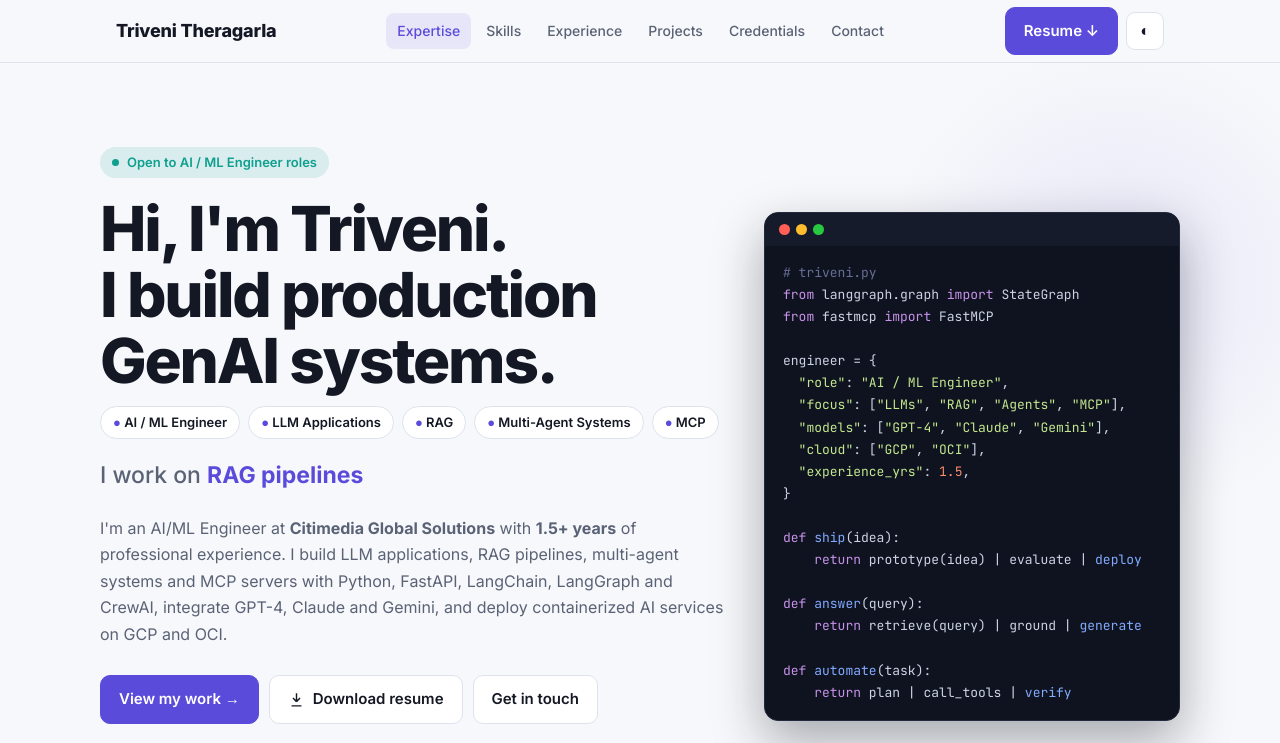
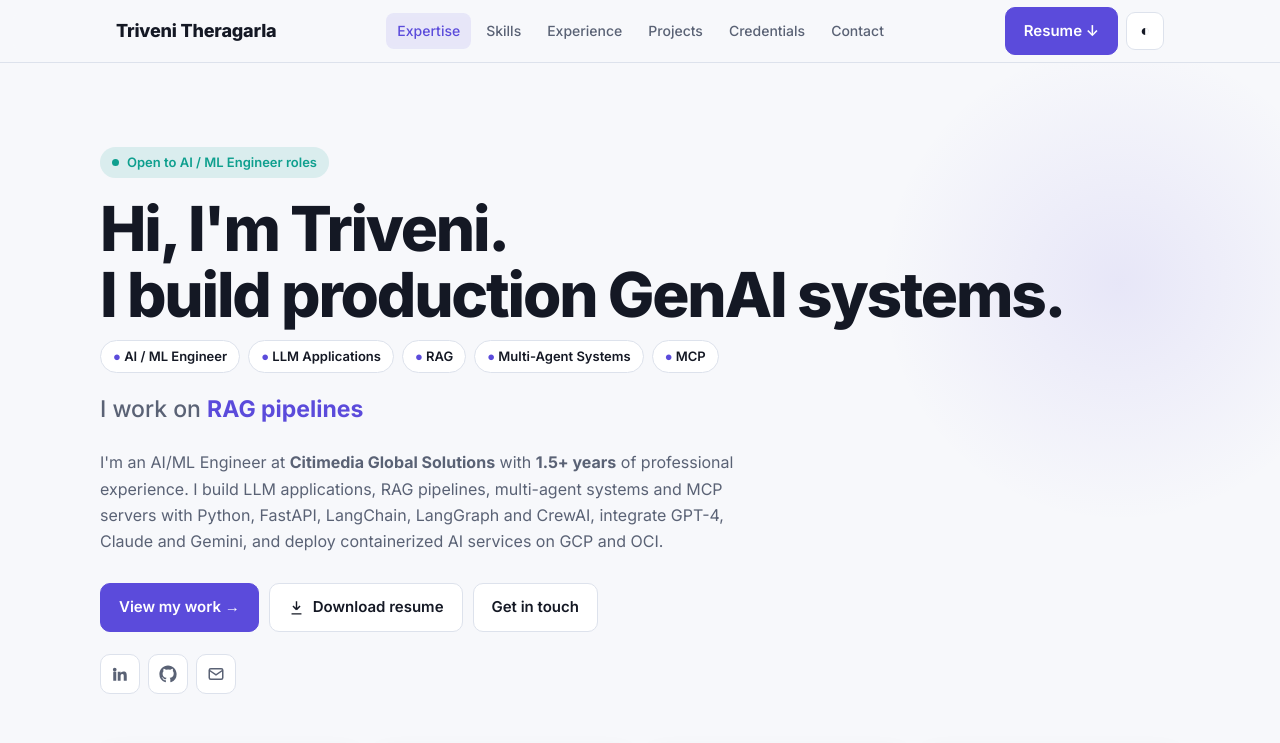
Before and after one commit to TheragarlaTriveni1923/TheragarlaTriveni1923.github.io, a plain HTML site: page index.html in a window 1280 px wide. Shown: the top 743 px of the page. Drawn offline with Linux system fonts and the light colour scheme.

Commit message:
Remove code snippet box from hero section
Co-Authored-By: Claude Opus 5.5 <noreply@anthropic.com>

```diff
--- a/index.html
+++ b/index.html
@@ -88,7 +88,7 @@ nav a.active{color:var(--accent);background:var(--accent-soft)}
 /* hero */
 .hero{padding:84px 0 56px;position:relative}
 .hero:before{content:"";position:absolute;inset:-40px -200px auto auto;width:520px;height:520px;background:radial-gradient(circle,var(--accent-soft),transparent 65%);z-index:-1;pointer-events:none}
-.hero-grid{display:grid;grid-template-columns:1.5fr 1fr;gap:40px;align-items:center}
+.hero-grid{display:grid;grid-template-columns:1fr;gap:40px;align-items:center}
 @media (max-width:860px){.hero-grid{grid-template-columns:1fr}}
 .eyebrow{display:inline-flex;align-items:center;gap:8px;font-size:13px;color:var(--accent-2);background:color-mix(in srgb,var(--accent-2) 12%,transparent);padding:5px 12px;border-radius:999px;font-weight:600}
 .dot{width:7px;height:7px;border-radius:50%;background:var(--accent-2);box-shadow:0 0 0 0 var(--accent-2);animation:pulse 2s infinite}
@@ -287,30 +287,6 @@ footer .wrap{display:flex;justify-content:space-between;gap:12px;flex-wrap:wrap}
           <a href="https://github.com/TheragarlaTriveni1923" target="_blank" rel="noopener" aria-label="GitHub"><svg viewBox="0 0 24 24" fill="currentColor"><path d="M12 .5C5.7.5.5 5.7.5 12a11.5 11.5 0 007.9 10.9c.6.1.8-.3.8-.6v-2c-3.2.7-3.9-1.5-3.9-1.5-.5-1.3-1.3-1.7-1.3-1.7-1-.7.1-.7.1-.7 1.2.1 1.8 1.2 1.8 1.2 1 1.8 2.8 1.3 3.5 1 .1-.8.4-1.3.7-1.6-2.6-.3-5.3-1.3-5.3-5.7 0-1.3.5-2.3 1.2-3.1-.1-.3-.5-1.5.1-3.1 0 0 1-.3 3.2 1.2a11 11 0 015.8 0C17.3 4.7 18.3 5 18.3 5c.6 1.6.2 2.8.1 3.1.8.8 1.2 1.8 1.2 3.1 0 4.4-2.7 5.4-5.3 5.7.4.4.8 1.1.8 2.2v3.2c0 .3.2.7.8.6A11.5 11.5 0 0023.5 12C23.5 5.7 18.3.5 12 .5z"/></svg></a>
           <a href="mailto:trivenitheragarla0219@gmail.com" aria-label="Email"><svg viewBox="0 0 24 24" fill="none" stroke="currentColor" stroke-width="2"><rect x="3" y="5" width="18" height="14" rx="2"/><path d="M3 7l9 6 9-6"/></svg></a>
         </div>
-      </div>
-      <div class="term" aria-hidden="true">
-        <div class="term-bar"><i></i><i></i><i></i></div>
-<pre><span class="k5"># triveni.py</span>
-<span class="k1">from</span> langgraph.graph <span class="k1">import</span> StateGraph
-<span class="k1">from</span> fastmcp <span class="k1">import</span> FastMCP
-
-engineer = {
-  <span class="k3">"role"</span>: <span class="k3">"AI / ML Engineer"</span>,
-  <span class="k3">"focus"</span>: [<span class="k3">"LLMs"</span>, <span class="k3">"RAG"</span>, <span class="k3">"Agents"</span>, <span class="k3">"MCP"</span>],
-  <span class="k3">"models"</span>: [<span class="k3">"GPT-4"</span>, <span class="k3">"Claude"</span>, <span class="k3">"Gemini"</span>],
-  <span class="k3">"cloud"</span>: [<span class="k3">"GCP"</span>, <span class="k3">"OCI"</span>],
-  <span class="k3">"experience_yrs"</span>: <span class="k4">1.5</span>,
-}
-
-<span class="k1">def</span> <span class="k2">ship</span>(idea):
-    <span class="k1">return</span> prototype(idea) | evaluate | <span class="k2">deploy</span>
-
-<span class="k1">def</span> <span class="k2">answer</span>(query):
-    <span class="k1">return</span> retrieve(query) | ground | <span class="k2">generate</span>
-
-<span class="k1">def</span> <span class="k2">automate</span>(task):
-    <span class="k1">return</span> plan | call_tools | <span class="k2">verify</span>
-</pre>
       </div>
     </div>
     <div class="stats">
```
